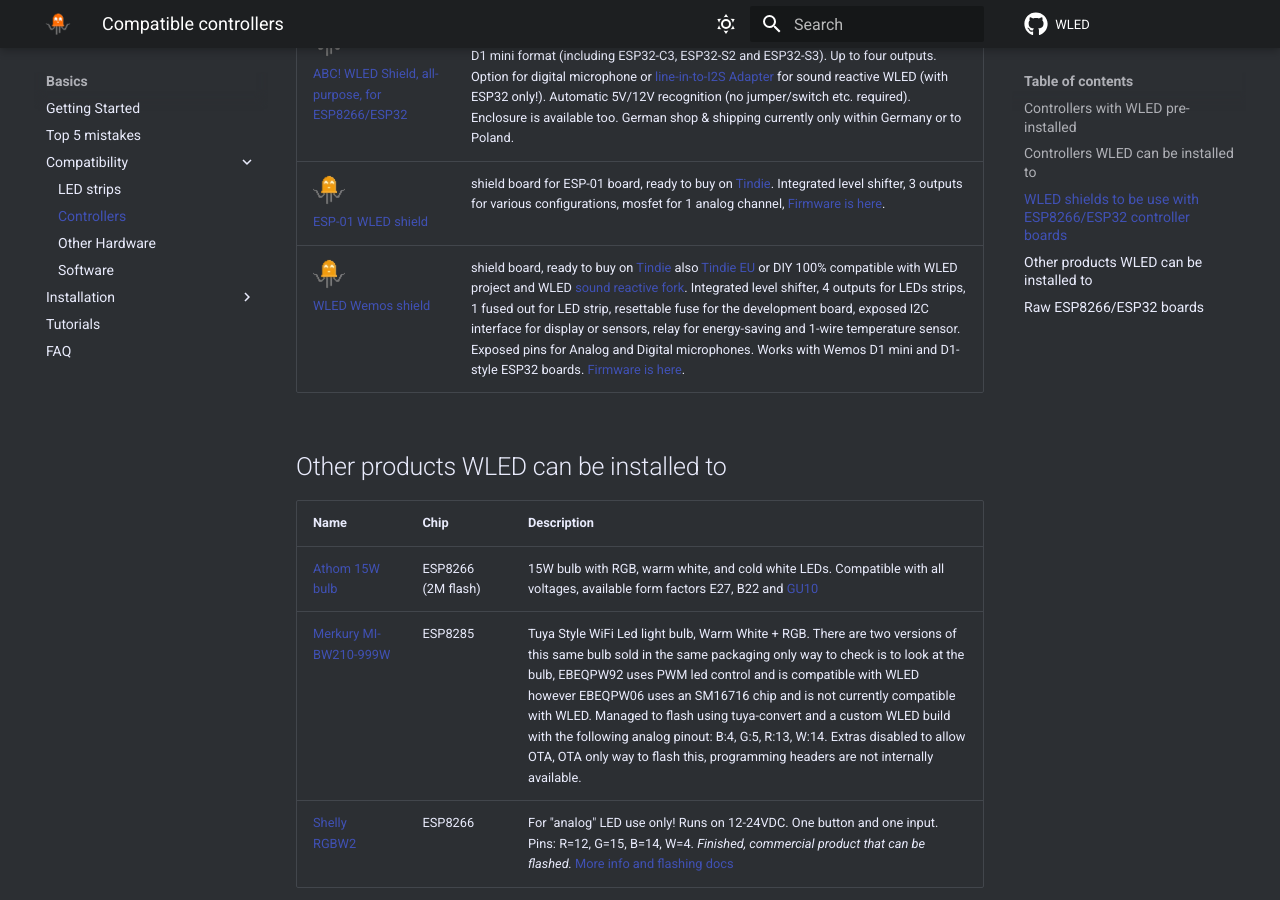
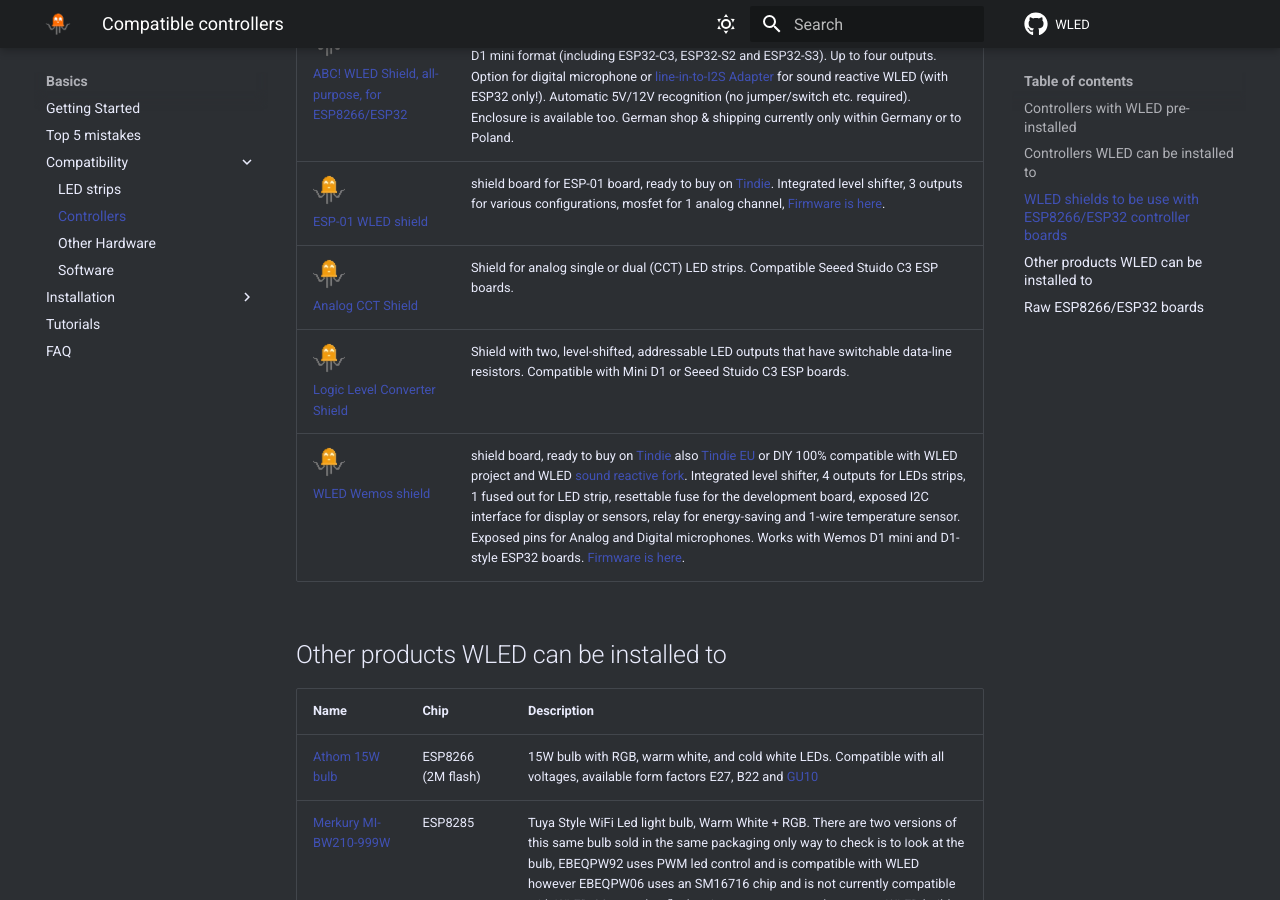
Before and after one commit to Aircoookie/WLED-Docs, an MkDocs documentation site: the page built from docs/basics/compatible-controllers.md, in a window 1280 px wide and 900 px high, scrolled down 8386 px. Built offline with MkDocs 1.6.1 and Material for MkDocs 9.7.7, drawn with Linux system fonts in a browser that asks for light colours; comment, search, counter and statistics services are not loaded.

Commit message:
Update compatible-controllers.md
added sjm CCT and addressable mini shields

```diff
--- a/docs/basics/compatible-controllers.md
+++ b/docs/basics/compatible-controllers.md
@@ -95,6 +95,8 @@
 |---|---|
 ![Gold Member](../assets/images/content/akemi_gold.png)<br/> [ABC! WLED Shield, all-purpose, for ESP8266/ESP32](https://shop.myhome-control.de/ABC-WLED-Basis-Board-fuer-5V-und-12V-LED-universell/HW10008) | Commercial WLED Shield for 5V/12V LED strips. To be used with ESP8266 or ESP32 in D1 mini format (including ESP32-C3, ESP32-S2 and ESP32-S3). Up to four outputs. Option for digital microphone or [line-in-to-I2S Adapter](https://shop.myhome-control.de/Line-In-zu-I2S-Adapter-fuer-WLED-Controller/HW10013) for sound reactive WLED (with ESP32 only!). Automatic 5V/12V recognition (no jumper/switch etc. required). Enclosure is available too. German shop & shipping currently only within Germany or to Poland.
 ![Gold Member](../assets/images/content/akemi_gold.png)<br/> [ESP-01 WLED shield](https://www.tindie.com/products/24901/) | shield board for ESP-01 board, ready to buy on [Tindie](https://www.tindie.com/products/24901/). Integrated level shifter, 3 outputs for various configurations, mosfet for 1 analog channel, [Firmware is here](https://github.com/srg74/WLED-wemos-shield/tree/master/resources/Firmware/%40Aircoookie/Latest).
+![Gold Member](../assets/images/content/akemi_gold.png)<br/> [Analog CCT Shield](https://www.tindie.com/products/sjmelectronics/analog-cct-driver-shield/) | Shield for analog single or dual (CCT) LED strips. Compatible Seeed Stuido C3 ESP boards.
+![Gold Member](../assets/images/content/akemi_gold.png)<br/> [Logic Level Converter Shield](https://www.tindie.com/products/sjmelectronics/logic-level-converter-shield/) | Shield with two, level-shifted, addressable LED outputs that have switchable data-line resistors. Compatible with Mini D1 or Seeed Stuido C3 ESP boards.
 ![Gold Member](../assets/images/content/akemi_gold.png)<br/> [WLED Wemos shield](https://github.com/srg74/WLED-wemos-shield) | shield board, ready to buy on [Tindie](https://www.tindie.com/products/22307/) also [Tindie EU](https://www.tindie.com/products/28787/) or DIY 100% compatible with WLED project and WLED [sound reactive fork](https://github.com/atuline/WLED). Integrated level shifter, 4 outputs for LEDs strips, 1 fused out for LED strip, resettable fuse for the development board, exposed I2C interface for display or sensors, relay for energy-saving and 1-wire temperature sensor. Exposed pins for Analog and Digital microphones. Works with Wemos D1 mini and D1-style ESP32 boards. [Firmware is here](https://github.com/srg74/WLED-wemos-shield/tree/master/resources/Firmware/%40Aircoookie/Latest/universal_shield).
 
 ## Other products WLED can be installed to
```
